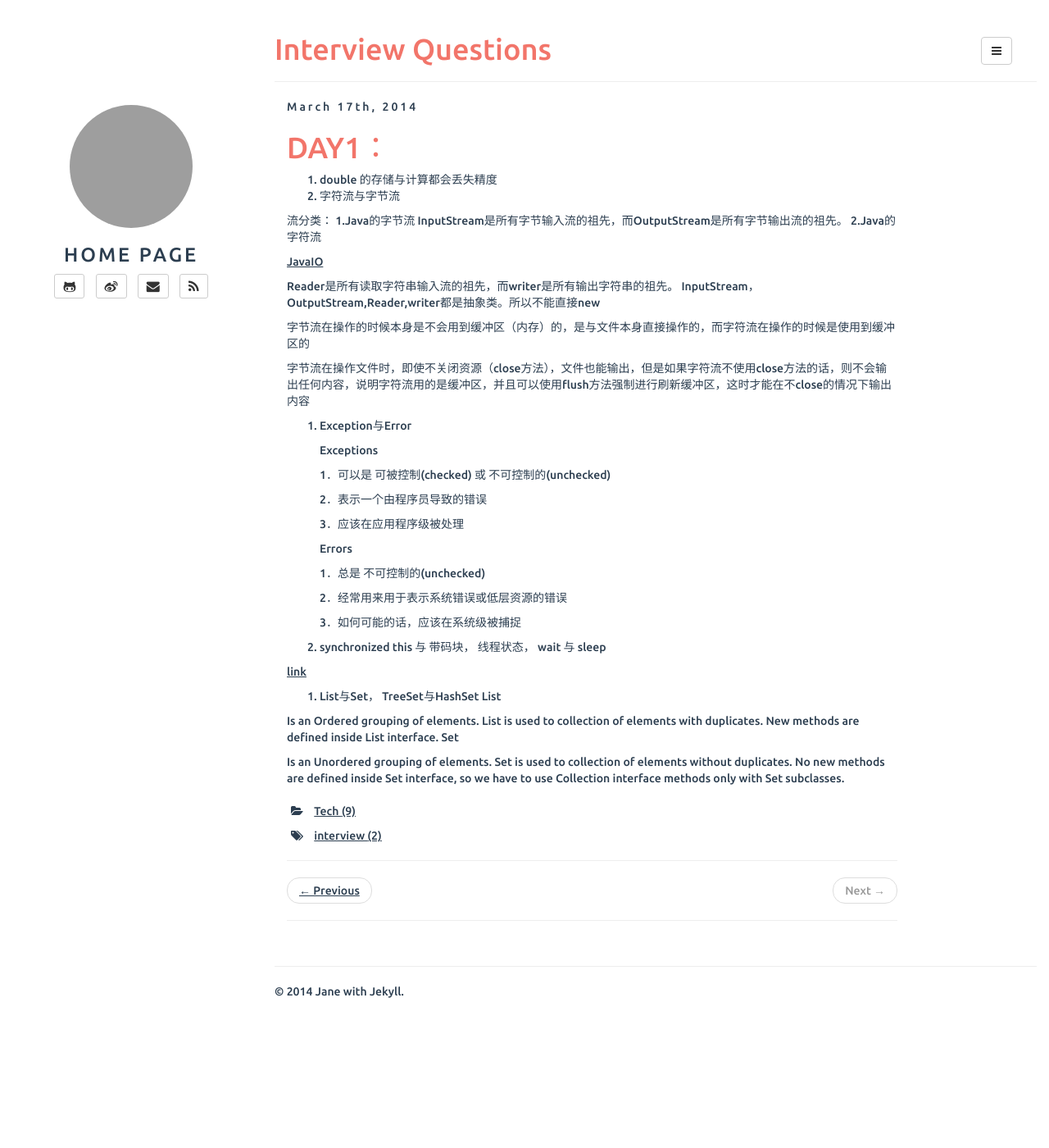
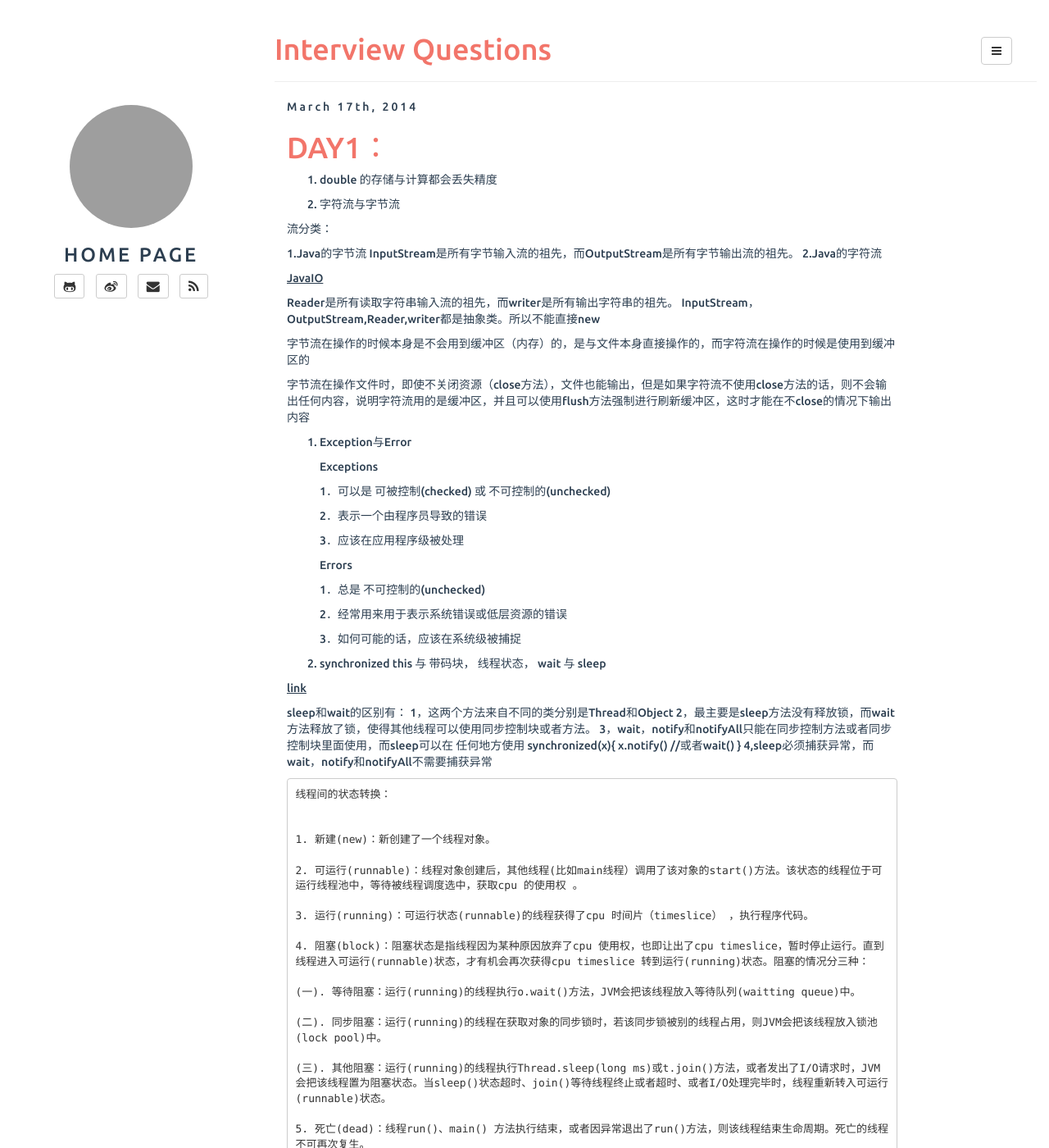
Before and after one commit to jane110511/jane110511.github.io, a Jekyll site: the page built from _posts/2014-03-17-interview-questions.md, in a window 1280 px wide and 1400 px high. Shown: the whole window at 82% size. Built offline with Jekyll 4.4.1, drawn with Linux system fonts in a browser that asks for light colours; Markdown is read by kramdown in place of the engine named in the settings; some of the changed text lies outside the part shown; grey boxes are pictures that could not be loaded.

Commit message:
Update 2014-03-17-interview-questions.md

```diff
--- a/_posts/2014-03-17-interview-questions.md
+++ b/_posts/2014-03-17-interview-questions.md
@@ -9,9 +9,11 @@ DAY1：
 ===
 
 1. double 的存储与计算都会丢失精度
+
 2. 字符流与字节流
 
   流分类：
+
   1.Java的字节流
    InputStream是所有字节输入流的祖先，而OutputStream是所有字节输出流的祖先。
   2.Java的字符流
@@ -52,13 +54,44 @@ DAY1：
 
   [link](http://www.cnblogs.com/GnagWang/archive/2011/02/27/1966606.html)
 
+  sleep和wait的区别有：
+  1，这两个方法来自不同的类分别是Thread和Object
+  2，最主要是sleep方法没有释放锁，而wait方法释放了锁，使得其他线程可以使用同步控制块或者方法。
+  3，wait，notify和notifyAll只能在同步控制方法或者同步控制块里面使用，而sleep可以在
+    任何地方使用
+   synchronized(x){
+      x.notify()
+     //或者wait()
+   }
+   4,sleep必须捕获异常，而wait，notify和notifyAll不需要捕获异常
+
+    线程间的状态转换：
+
+
+    1. 新建(new)：新创建了一个线程对象。
+
+    2. 可运行(runnable)：线程对象创建后，其他线程(比如main线程）调用了该对象的start()方法。该状态的线程位于可运行线程池中，等待被线程调度选中，获取cpu 的使用权 。
+
+    3. 运行(running)：可运行状态(runnable)的线程获得了cpu 时间片（timeslice） ，执行程序代码。
+
+    4. 阻塞(block)：阻塞状态是指线程因为某种原因放弃了cpu 使用权，也即让出了cpu timeslice，暂时停止运行。直到线程进入可运行(runnable)状态，才有机会再次获得cpu timeslice 转到运行(running)状态。阻塞的情况分三种：
+
+    (一). 等待阻塞：运行(running)的线程执行o.wait()方法，JVM会把该线程放入等待队列(waitting queue)中。
+
+    (二). 同步阻塞：运行(running)的线程在获取对象的同步锁时，若该同步锁被别的线程占用，则JVM会把该线程放入锁池(lock pool)中。
+
+    (三). 其他阻塞：运行(running)的线程执行Thread.sleep(long ms)或t.join()方法，或者发出了I/O请求时，JVM会把该线程置为阻塞状态。当sleep()状态超时、join()等待线程终止或者超时、或者I/O处理完毕时，线程重新转入可运行(runnable)状态。
+
+    5. 死亡(dead)：线程run()、main() 方法执行结束，或者因异常退出了run()方法，则该线程结束生命周期。死亡的线程不可再次复生。
 
 5. List与Set， TreeSet与HashSet
+
   List
 
   Is an Ordered grouping of elements.
   List is used to collection of elements with duplicates.
   New methods are defined inside List interface.
+
   Set
 
   Is an Unordered grouping of elements.
```
